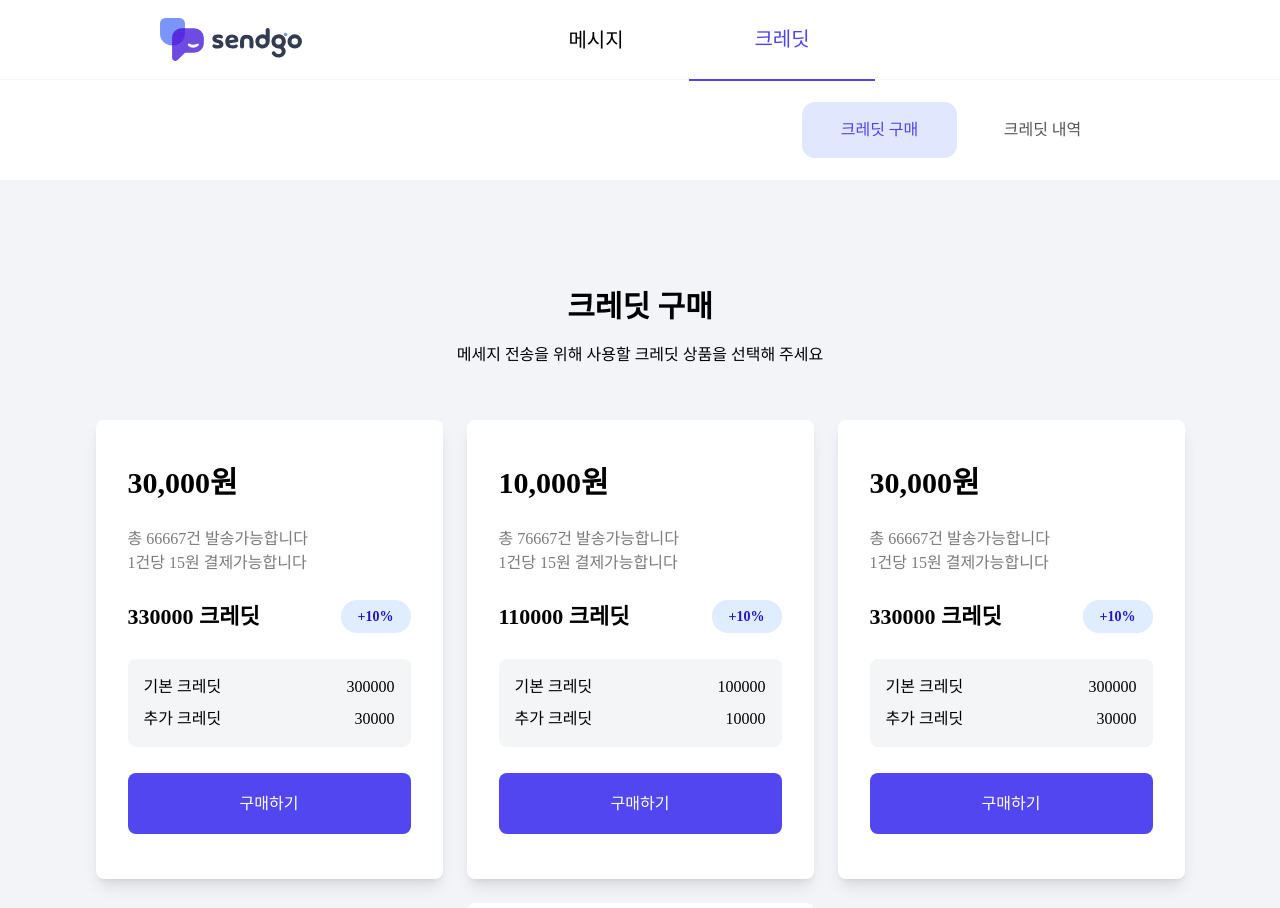
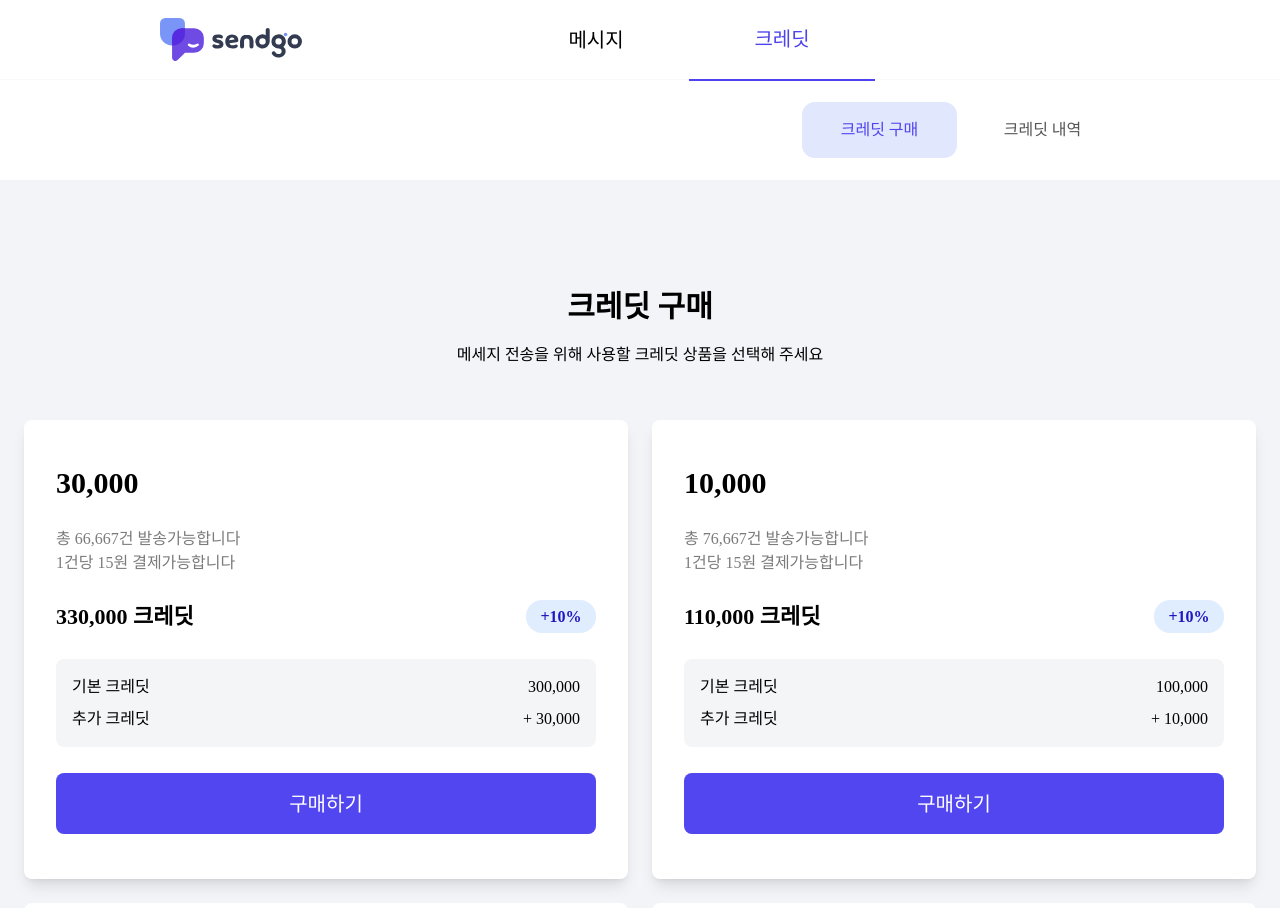
Before and after one commit to namsan01/sendgo, a Vue app: page /credit in a window 1280 px wide. Shown: the top 908 px of the page. Built offline with nearby package versions, Linux system fonts and the light colour scheme.

Commit message:
css 수정

```diff
--- a/src/components/layout/Header.vue
+++ b/src/components/layout/Header.vue
@@ -112,7 +112,6 @@
       <div
         v-if="!isRootPath || isScrolled"
         :class="[
-          'fixed-header',
           'white-header',
           { 'bg-white/95': !isRootPath },
         ]"
@@ -178,10 +177,7 @@
         </div>
       </div>
     </header>
-
-    <div :class="{ blur: !isRootPath }" class="content">
-      <!-- 메인 컨텐츠 -->
-    </div>
+    <div class="mb-20"></div>
   </div>
 </template>
 
--- a/src/page/Main.vue
+++ b/src/page/Main.vue
@@ -1,4 +1,4 @@
-<template class="body">
+<template>
   <MainContent1 />
   <MainContent2 />
   <MainContent3 />
--- a/src/page/credit/Credit.vue
+++ b/src/page/credit/Credit.vue
@@ -4,35 +4,35 @@
     <div class="flex-col h-full items-center justify-center">
       <h2 class="text-3xl font-bold pt-[109px] mb-[18px] md:pt-[50px]">크레딧 구매</h2>
       <h2 class="mb-[53px]">메세지 전송을 위해 사용할 크레딧 상품을 선택해 주세요</h2>
-      <div class="w-full flex-center">
-        <div class="w-[1460px] h-auto flex gap-6 flex-wrap justify-center">
+      <div class="w-full flex-center px-6">
+        <div class="grid w-full md:px-0 max-w-[1460px] gap-6 grid-cols-4 md:grid-cols-1 xl:grid-cols-2 justify-items-center">
           <div
             v-for="(product, index) in products"
             :key="index"
-            class="flex-col justify-around w-full max-w-[347px] h-[459px] bg-white rounded-lg p-8 shadow-lg md:p-4"
+            class="flex-col justify-around w-full min-w-[347px] min-h-[459px] bg-white rounded-lg p-8 shadow-lg md:p-4"
           >
-            <h2 class="font-bold text-3xl">{{ product.price }}</h2>
+            <h2 class="font-bold text-3xl">{{ formatCurrency(product.price) }}</h2>
             <div class="text-[#7B7B7B]">
               <h2>총 {{ product.totalMessages }}건 발송가능합니다</h2>
               <h2>1건당 15원 결제가능합니다</h2>
             </div>
             <div class="w-full flex justify-between items-center">
               <h2 class="text-[22px] font-semibold">{{ product.credits }} 크레딧</h2>
-              <h2 class="flex-center items-center w-[70px] h-[33px] bg-[#E0EDFF] text-[#2116BF] font-semibold rounded-2xl text-[14px]">
+              <h2 class="flex-center items-center w-[70px] h-[33px] bg-[#E0EDFF] text-[#2116BF] font-semibold rounded-2xl text-[16px]">
                 +{{ product.bonus }}%
               </h2>
             </div>
             <div class="flex-col justify-between w-full h-[88px] bg-[#F4F5F6] rounded-lg p-4">
               <div class="flex justify-between">
                 <h2>기본 크레딧</h2>
-                <h2>{{ product.basicCredits }}</h2>
+                <h2>{{ formatNumber(product.basicCredits) }}</h2>
               </div>
               <div class="flex justify-between">
                 <h2>추가 크레딧</h2>
-                <h2>{{ product.additionalCredits }}</h2>
+                <h2>+ {{ formatNumber(product.additionalCredits) }}</h2>
               </div>
             </div>
-            <button class="w-full h-[61px] bg-[#5146F0] rounded-lg text-white">구매하기</button>
+            <button class="w-full h-[61px] bg-[#5146F0] rounded-lg text-xl text-white">구매하기</button>
           </div>
         </div>
       </div>
@@ -41,7 +41,6 @@
 </template>
 
 <script>
-
 import CreditLink from "@/components/credit/CreditLink.vue";
 
 export default {
@@ -53,40 +52,53 @@ export default {
     return {
       products: [
         {
-          price: "30,000원",
-          totalMessages: 66667,
-          credits: 330000,
+          price: 30000,
+          totalMessages: "66,667",
+          credits: "330,000",
           bonus: 10,
           basicCredits: 300000,
-          additionalCredits: 30000
+          additionalCredits: 30000,
         },
         {
-          price: "10,000원",
-          totalMessages: 76667,
-          credits: 110000,
+          price: 10000,
+          totalMessages: "76,667",
+          credits: "110,000",
           bonus: 10,
           basicCredits: 100000,
-          additionalCredits: 10000
+          additionalCredits: 10000,
         },
         {
-          price: "30,000원",
-          totalMessages: 66667,
-          credits: 330000,
+          price: 30000,
+          totalMessages: "66,667",
+          credits: "330,000",
           bonus: 10,
           basicCredits: 300000,
-          additionalCredits: 30000
+          additionalCredits: 30000,
         },
         {
-          price: "10,000원",
-          totalMessages: 66667,
-          credits: 110000,
+          price: 10000,
+          totalMessages: "66,667",
+          credits: "110,000",
           bonus: 10,
           basicCredits: 100000,
-          additionalCredits: 10000
-        }
-      ]
+          additionalCredits: 10000,
+        },
+      ],
     };
-  }
+  },
+  methods: {
+    formatCurrency(value) {
+      const formatter = new Intl.NumberFormat("ko-KR", {
+        style: "decimal",
+        currency: "KRW",
+      });
+      return formatter.format(value);
+    },
+    formatNumber(value) {
+      const formatter = new Intl.NumberFormat("ko-KR");
+      return formatter.format(value);
+    },
+  },
 };
 </script>
 
--- a/src/page/message/Message.vue
+++ b/src/page/message/Message.vue
@@ -1,6 +1,29 @@
 <template>
   <div>
-    <div class="h-[2400px] md:h-[3000px]">
+<!-- 모달 -->
+<div class="hidden md:block w-[35px] h-[35px] fixed bottom-10 right-[47vw] bg-white border rounded-full">
+  <div class="w-full h-full flex-center items-center">
+  <button @click="toggleView">
+    <img class=" transform rotate-180" src="/images/icon2/icon_arrow.svg" alt="arrow" />
+  </button>
+</div>
+</div>
+
+<div v-if="isOpen && !isWideScreen" class="fixed w-full h-full bg-black/75 z-50">
+<div class="hidden md:block fixed bg-[#EAF8FF] w-[80vw] h-auto top-[15%] right-[10%] rounded-[22px] border-[5px] border-[#4d4d4d] py-5 px-4">
+  <div class="flex-col w-full  min-h-[50vh] h-full items-center justify-between gap-5">
+                <div class="w-full flex-col flex-wrap gap-6">
+                  <h1 class="text-3xl">{{ messageTitle }}</h1>
+                  <pre class="whitespace-pre-wrap text-xl">{{ messageContent }}</pre>
+                  </div>
+                  <button @click="toggleView">
+                  <img class="w-16 transform rotate-270 lg:w-[25px] " src="/images/icon2/icon_arrow.svg" alt="arrow" />
+                </button>
+                </div>
+</div>
+</div>
+<!-- 모달 end -->
+    <div class="h-[2400px] md:h-[2400px]">
       <messageLink/>
       <div class="w-full h-full flex-center bg-[#F2F4F8]">
         <div class="w-[1223px] h-[1500px] bg-white mt-14 rounded-3xl base:w-[960px] lg:w-[760px] md:w-4/5">
@@ -105,7 +128,7 @@ class="w-full h-[80%] placeholder-gray-500 lg:text-sm p-5 resize-none rounded-lg
                     </div>
                   </div>
                 </div>
-                <div class="mt-8 pt-8 border-t border-gray-600">
+                <div class="mt-8 pt-8 border-t border-[#707070]">
                   <h2 class="mb-4 text-[20px] font-semibold md:text-center">
                     발신번호
                   </h2>
@@ -122,7 +145,7 @@ class="w-full h-[80%] placeholder-gray-500 lg:text-sm p-5 resize-none rounded-lg
                     </select>
                   </div>
                 </div>
-                <div class="mt-8 pt-8 border-t border-gray-600">
+                <div class="mt-8 pt-8 border-t border-[#707070]">
                   <h2 class="mb-4 text-[20px] font-semibold md:text-center">
                     메세지 입력
                   </h2>
@@ -184,7 +207,7 @@ class="w-full h-[80%] placeholder-gray-500 lg:text-sm p-5 resize-none rounded-lg
                         </button>
                       </div>
                       <div
-                        class="flex justify-between items-center w-full h-[75px] border-y border-gray-600 sm:gap-2"
+                        class="flex justify-between items-center w-full h-[75px] border-y border-[#707070] sm:gap-2"
                       >
                         <h2
                           class="text-[15px] font-semibold lg:text-sm sm:text-[0.75rem]"
@@ -216,20 +239,16 @@ class="w-full h-[80%] placeholder-gray-500 lg:text-sm p-5 resize-none rounded-lg
                   </div>
                 </div>
               </div>
-
-              <div class="hidden md:block text-center py-6 text-xl font-semibold">
-                <h2 >미리 보기</h2>
-              </div>
-              <div class="message-right sticky top-[70px] w-[401px] h-[775px] flex-col flex-wrap bg-[#eaf8ff] rounded-[22px] border-[5px] border-[#4d4d4d] pt-5 pr-4 pb-0 pl-4 base:pl-[10px] base:pt-[15px] base:h-[480px] lg:h-[360px] md:w-4/5 md:h-auto md:min-h-[360px] p-5 md:self-center">
+              <div class="message-right sticky top-[70px] w-[401px] max-h-full h-[775px] flex-col  bg-[#eaf8ff] rounded-[22px] border-[5px] border-[#4d4d4d] pt-5 pr-4 pb-0 pl-4 base:pl-[10px] base:pt-[15px] base:h-[480px] lg:h-[360px] md:w-4/5 md:h-auto md:min-h-[360px] p-5 md:self-center md:hidden">
                 <img class="w-10 transform rotate-90 lg:w-[25px] md:hidden" src="/images/icon2/icon_arrow.svg" alt="arrow" />
                 <div class="w-full flex-col flex-wrap p-4 gap-6">
-                  <h1 class="text-3xl">{{ messageTitle }}</h1>
-                  <span class="text-xl">{{ messageContent }} </span>
+                  <h1 class="text-3xl base:text-2xl lg:text-base">{{ messageTitle }}</h1>
+                  <span class="whitespace-pre-wrap text-xl lg:text-sm">{{ messageContent }}</span>
                 </div>
             </div>
             </div>
             <div
-              class="w-full h-[172px] mt-[34px] py-8 border-y border-gray-700 md:py-6"
+              class="w-full h-[172px] mt-[34px] py-8 border-y border-[#707070] md:py-6"
             >
               <h2 class="mb-4 text-[20px] font-semibold md:text-center">
                 발송 설정
@@ -288,6 +307,8 @@ export default {
       numbers: [],
       images: [],
       buttonValue: 'button1',
+      isOpen: false,
+      isWideScreen: window.innerWidth >= 768,
     };
   },
   computed: {
@@ -299,6 +320,13 @@ export default {
       return this.numbers.join(' , ');
     }
 },
+mounted() {
+    window.addEventListener("resize", this.handleResize);
+    this.handleResize();
+  },
+  beforeUnmount() {
+    window.removeEventListener("resize", this.handleResize);
+  },
 methods: {
     addnumber() {
       let phoneNumber = this.number.replace(/[^0-9]/g, "");
@@ -393,6 +421,15 @@ methods: {
     alert("발송이 취소되었습니다.");
   }
     },
+    toggleView() {
+      this.isOpen = !this.isOpen;
+    },
+    handleResize() {
+      this.isWideScreen = window.innerWidth >= 768;
+      if (this.isWideScreen && this.isOpen) {
+        this.isOpen = false;
+      }
+    },
   },
   watch: {
     images(newValue) {
```
